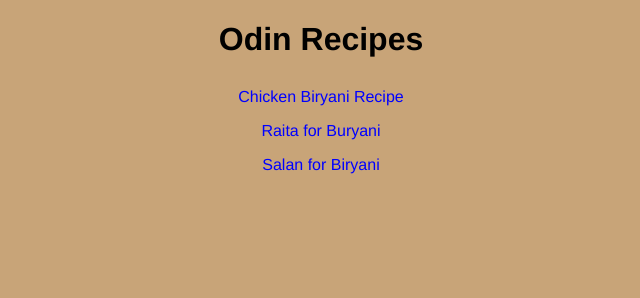
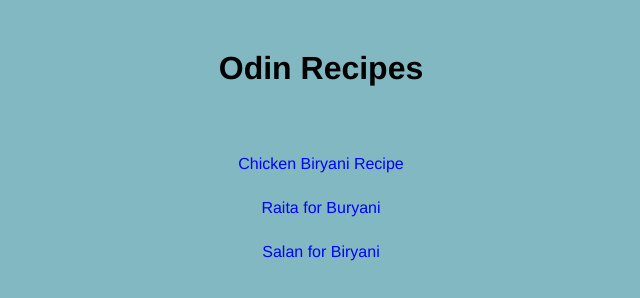
Before and after one commit to ajit4all21/odin-recipes, a plain HTML site: page index.html in a window 1280 px wide. Shown: the whole page, without its empty margins (319-959 px from the left). Drawn offline with Linux system fonts and the light colour scheme.

Commit message:
Modify the style of recipe file
Modify the css files of the recipe file to make it look somewhat decent.

```diff
--- a/style-pages.css
+++ b/style-pages.css
@@ -1,7 +1,6 @@
 body {
     font-family: Helvetica, sans-serif;
-    background-color: rgb(118, 137, 125);
-
+    background-color: rgb(129, 184, 193);
 }
 
 img {
--- a/styles.css
+++ b/styles.css
@@ -5,17 +5,21 @@
 body {
     font-family: Helvetica, sans-serif;
     text-align: center;
-    background-color: rgb(200, 164, 120);
+    background-color: rgb(129, 184, 193);
+    margin: 0 auto;
 
 }
 
 .header {
     font-weight: bold;
+    margin-top: 50px;
+    margin-bottom: 60px;
 }
 
 a {
     text-decoration: none;
     color: blue;
+
 }
 
 ul {
@@ -23,10 +27,12 @@ ul {
     list-style: none;
     line-height: 1.5;
 
+
 }
 
 ul li {
     padding: 5px 0;
+    margin: 10px;
 }
 
 ul li:hover {
```
